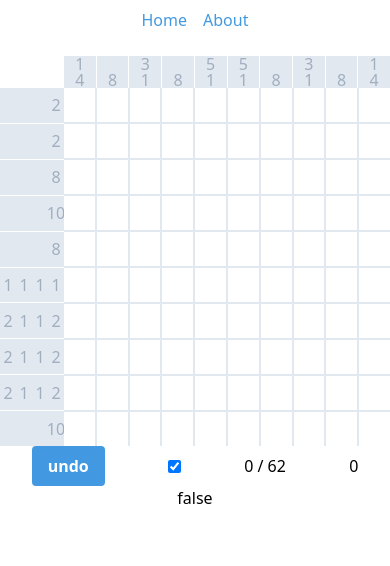
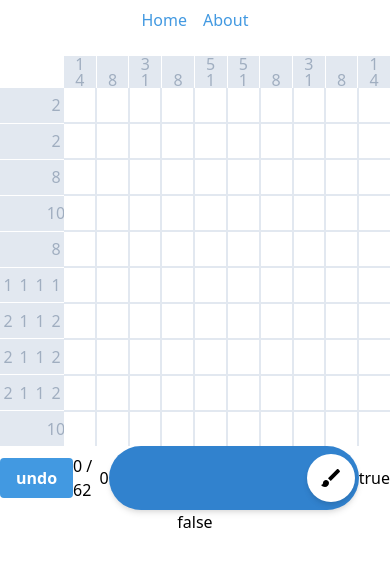
Before and after one commit to aifedespaix/picross, a Vue app: page / in a window 390 px wide. Shown: the top 566 px of the page. Built offline with nearby package versions, Linux system fonts and the light colour scheme.

Commit message:
mobile v0.2

```diff
--- a/src/components/Picross.vue
+++ b/src/components/Picross.vue
@@ -3,21 +3,21 @@
     <div @touchmove.prevent class="picross select-none" ref="picross">
 
       <div class="colsInfos infos flex" ref="colHints">
-        <Hints :hintsModel="hintsModel" class="flex-col" v-for="(hintsModel) in columnHints"/>
+        <Hints :hintsModel="hintsModel" class="flex-col" v-for="(hintsModel, key) in columnHints" :key="key"/>
       </div>
 
       <div class="rowsInfos infos flex flex-col" ref="rowHints">
-        <Hints :hintsModel="hintsModel" class="flex-row" v-for="(hintsModel) in rowHints"/>
+        <Hints :hintsModel="hintsModel" class="flex-row" v-for="(hintsModel, key) in rowHints" :key="key"/>
       </div>
 
-      <div class="gameGrid w-full h-full bg-gray-300" ref="gameGrid">
+      <div @contextmenu="rightClick($event)" class="gameGrid w-full h-full bg-gray-300" ref="gameGrid">
         <template v-for="(gameRow, row) in gameGrid.states">
-          <Square :key="`square_${col}-${row}`" :state="gameSquareState"
-                  @contextmenu.native="rightClick($event)"
-
-                  @pointerdown.native="startPlacing({col, row}, $event)"
-                  @pointerenter.native="traceSquares({col, row}, $event)"
-                  @pointerup.native="stopPlacing($event)"
+          <Square :data-col="col" :data-row="row" :key="`square_${col}-${row}`"
+                  :position="{col, row}" :state="gameSquareState"
+                  @changeStateMode="changeStateMode()"
+                  @startPlacing="startPlacing"
+                  @stopPlacing="stopPlacing"
+                  @traceSquares="traceSquares"
 
                   v-for="(gameSquareState, col) in gameRow"
           />
@@ -27,12 +27,13 @@
 
     <div class="flex justify-around items-center w-full">
       <button :disabled="!history.length" @click="undo()" class="btn btn-blue">undo</button>
-      <input type="checkbox" v-model="isValueMode">
       <div>{{usedBlocs}} / {{maxBlocs}}</div>
       <div>{{duration}}</div>
+      <ToggleButton class="w-4 h-4" v-model.isActive="isValueMode"/>
+      {{isValueMode}}
     </div>
     {{isMouseDown}}
-    <div style="display: grid;grid-template-columns: repeat(6, 1fr);grid-auto-rows: 1fr;" class="w-full overflow-auto">
+    <div class="w-full overflow-auto" style="display: grid;grid-template-columns: repeat(6, 1fr);grid-auto-rows: 1fr;">
       <div v-for="bla in blabla">{{bla}}</div>
     </div>
 
@@ -43,15 +44,16 @@
   import {Component, Vue} from 'vue-property-decorator';
   import Square from '@/components/Square.vue';
   import Hints from '@/components/Hints.vue';
+  import HintsModel from '@/components/Hints.model';
   import {SquareState} from '@/components/SquareState';
   import {SquarePosition} from '@/components/SquarePosition';
   import _ from 'lodash';
   import {GameGridModel} from '@/components/GameGrid.model';
   import {MouseDirection} from '@/components/MouseDirection';
-import HintsModel from '@/components/Hints.model';
+  import ToggleButton from '@/components/ToggleButton.vue';
 
   @Component({
-  components: {Square, Hints},
+    components: {Square, Hints, ToggleButton},
   })
   export default class Picross extends Vue {
     private gameStarted = false;
@@ -130,6 +132,11 @@ export default class Picross extends Vue {
       // this.stopPlacing();
     }
 
+    private rightClick(event: MouseEvent) {
+      event.preventDefault(); // Remove right click menu
+      this.changeStateMode();
+    }
+
     private startGame() {
       this.timerInterval = setInterval(() => {
         this.duration += 1;
@@ -158,15 +165,6 @@ export default class Picross extends Vue {
     }
 
     private startPlacing(position: SquarePosition, event: PointerEvent) {
-    this.blabla.push('down' + event.pointerId);
-    // if (event instanceof MouseEvent && !this.isLeftClick(event)) {
-    //   return;
-    // }
-    // const $gameGrid = this.$refs.gameGrid as HTMLElement;
-    // $gameGrid.setPointerCapture(event.pointerId);
-      // const target = event.target as HTMLDivElement;
-      // target.releasePointerCapture(event.pointerId);
-
       this.isMouseDown = true;
       this.squareFrom = position;
       this.shouldCalcDirection = true;
@@ -178,23 +176,18 @@ export default class Picross extends Vue {
         this.startGame();
       }
 
-    this.traceSquares(position, event);
+      this.traceSquares(position);
     }
 
     private stopPlacing(event: PointerEvent) {
-    this.blabla.push('up' + event.pointerId);
-    const $gameGrid = this.$refs.gameGrid as HTMLElement;
-    $gameGrid.releasePointerCapture(event.pointerId);
-
       this.isMouseDown = false;
       this.usedBlocs = this.gameGrid.countSquareState(SquareState.Value);
     }
 
-  private traceSquares(position: SquarePosition, event: PointerEvent) {
+    private traceSquares(position: SquarePosition) {
       if (!this.isMouseDown) {
         return;
       }
-    this.blabla.push('enter ' + event.pointerId);
 
       if (this.shouldCalcDirection && !_.isEqual(position, this.squareFrom)) {
         this.tracingDirection = position.col !== this.squareFrom.col
@@ -207,6 +200,10 @@ export default class Picross extends Vue {
 
     private isLeftClick(event: MouseEvent): boolean {
       return event.button === 0;
+    }
+
+    private changeStateMode() {
+      this.isValueMode = !this.isValueMode;
     }
 
     private prepareActiveState(position: SquarePosition) {
@@ -290,11 +287,6 @@ export default class Picross extends Vue {
       this.stopGame();
     }
 
-  private rightClick(event: MouseEvent) {
-    this.isValueMode = !this.isValueMode;
-    event.preventDefault();
-  }
-
     private undo() {
       if (this.history.length === 1) {
         this.gameGrid.initEmpty(this.gameGrid.cols, this.gameGrid.rows);
@@ -317,7 +309,7 @@ export default class Picross extends Vue {
   }
 
   .picross {
-    touch-action: none;
+    /*touch-action: none;*/
     width: 100%;
     height: 100vmin;
     max-height: calc(100vh - 200px);
--- a/src/components/Square.vue
+++ b/src/components/Square.vue
@@ -1,22 +1,80 @@
 <template>
-  <div :class="getSquareClass(state)" class="flex justify-center items-center"></div>
+  <div :class="getBgClass()"
+       @pointerdown="startPlacing($event)"
+       @pointerenter="pointerEnter($event)"
+       @pointermove="pointerMove"
+       @pointerup="stopPlacing($event)"
+       class="flex justify-center items-center"
+  >{{z}}
+  </div>
 </template>
 
 <script lang="ts">
-  import { Component, Prop, Vue } from 'vue-property-decorator';
-  import { SquareState } from '@/components/SquareState';
+  import {Component, Prop, Vue} from 'vue-property-decorator';
+  import {SquareState} from '@/components/SquareState';
+  import {SquarePosition} from '@/components/SquarePosition';
+  import _ from 'lodash';
 
   @Component
   export default class Square extends Vue {
 
-    @Prop() private state!: number;
+    @Prop() private state!: SquareState;
+    @Prop() private position!: SquarePosition;
+    private z = '' as any;
 
-    private getSquareClass(gameSquare: SquareState) {
+    private getBgClass() {
       return {
-        'bg-white': gameSquare === SquareState.Close,
-        'bg-gray-400': gameSquare === SquareState.Empty,
-        'bg-gray-600': gameSquare === SquareState.Value,
+        'bg-white': this.state === SquareState.Close,
+        'bg-gray-400': this.state === SquareState.Empty,
+        'bg-gray-600': this.state === SquareState.Value,
       };
+    }
+
+    private startPlacing(event: PointerEvent) {
+      if (!this.isMouse(event) || this.isLeftClick(event)) {
+        this.$emit('startPlacing', this.position);
+      }
+    }
+
+    private stopPlacing() {
+      this.$emit('stopPlacing', this.position);
+    }
+
+    private pointerEnter(event: PointerEvent) {
+      if (this.isMouse(event)) {
+        this.$emit('traceSquares', this.position);
+      }
+    }
+
+    /**
+     * CES FILS DE PUTE DE POINTER EVENT NE FONCTIONNE PAS DE LA MEME FACON SUR MOBILE
+     * ET OUI, CES ENCULES D'EVENT POINTENT SUR UNE TARGET QUI EST TOUJOURS LA MEME :
+     * LA TARGET DE DEPART, ALORS QUE SUR PC CA POINT BIEN SUR LA TARGET QUI EST SOUS NOTRE POINTEUR
+     * DE PLUS LE POINTER ENTER NE FONCTIONNE PAS NON PLUS, LOGIQUE ON CHANGE JAMAIS DE TARGET
+     * LA SEULE SOLUTION QUE J'AI TROUVEE C'EST DE FOUTRE UN FUCKING POINTERMOVE POUR VERIFIER CES MERDES
+     * ET TOUT RECALCULER SOUS MOBILE DE MERDE
+     * @param event
+     */
+    private pointerMove(event: PointerEvent) {
+      if (!this.isMouse(event)) {
+        const element = document.elementFromPoint(event.pageX, event.pageY) as HTMLElement;
+        const position = {
+          col: parseInt(element.dataset.col as string, 10),
+          row: parseInt(element.dataset.row as string, 10),
+        } as SquarePosition;
+
+        if (position.col && position.row && !_.isEqual(position, this.position)) {
+          this.$emit('traceSquares', position);
+        }
+      }
+    }
+
+    private isMouse(event: PointerEvent) {
+      return event.pointerType === 'mouse';
+    }
+
+    private isLeftClick(event: PointerEvent) {
+      return event.button === 0;
     }
 
   }
--- /dev/null
+++ b/src/components/ToggleButton.vue
@@ -0,0 +1,69 @@
+<template>
+  <div :class="styleClasses()" @click="toggle"
+       class="rounded-full w-full flex h-16 p-1 items-center shadow-md toggleButton relative"
+       v-bind:value="value">
+    <div :class="bubbleClasses()"
+         class="rounded-full w-12 h-12 shadow-md toggleButton absolute flex items-center justify-center">
+      <svg height="24" v-if="isActive" viewBox="0 0 24 24" width="24" xmlns="http://www.w3.org/2000/svg">
+        <path d="M0 0h24v24H0z" fill="none"/>
+        <path d="M7 14c-1.66 0-3 1.34-3 3 0 1.31-1.16 2-2 2 .92 1.22 2.49 2 4 2 2.21 0 4-1.79 4-4 0-1.66-1.34-3-3-3zm13.71-9.37l-1.34-1.34c-.39-.39-1.02-.39-1.41 0L9 12.25 11.75 15l8.96-8.96c.39-.39.39-1.02 0-1.41z"/>
+      </svg>
+      <svg height="24" v-else viewBox="0 0 24 24" width="24" xmlns="http://www.w3.org/2000/svg">
+        <path d="M20 2H4c-1.1 0-1.99.9-1.99 2L2 22l4-4h14c1.1 0 2-.9 2-2V4c0-1.1-.9-2-2-2zm-7 9h-2V5h2v6zm0 4h-2v-2h2v2z"/>
+        <path d="M0 0h24v24H0z" fill="none"/>
+      </svg>
+    </div>
+  </div>
+</template>
+
+<script lang="ts">
+  import {Component, Prop, Vue} from 'vue-property-decorator';
+
+  @Component
+  export default class ToggleButton extends Vue {
+    @Prop() private value!: boolean;
+    private isActive!: boolean;
+
+    private beforeMount() {
+      this.isActive = this.value;
+    }
+
+    private toggle(event: MouseEvent) {
+      this.isActive = !this.isActive;
+      this.$emit('input', this.isActive);
+    }
+
+    private styleClasses() {
+      return this.isActive ? [
+        'bg-blue-600',
+      ] : [
+        'bg-white',
+      ];
+    }
+
+    private bubbleClasses() {
+      return this.isActive ? [
+        'bg-white',
+        'bubble-on',
+      ] : [
+        'bg-blue-600',
+        'bubble-off',
+      ];
+    }
+  }
+</script>
+
+<style>
+
+  .bubble-on {
+    left: calc(100% - 3.25rem);
+  }
+
+  .bubble-off {
+    left: .25rem;
+  }
+
+  .toggleButton {
+    transition: all .3s ease;
+  }
+</style>
```
Lines whose indentation alone changed are shown as unchanged.
